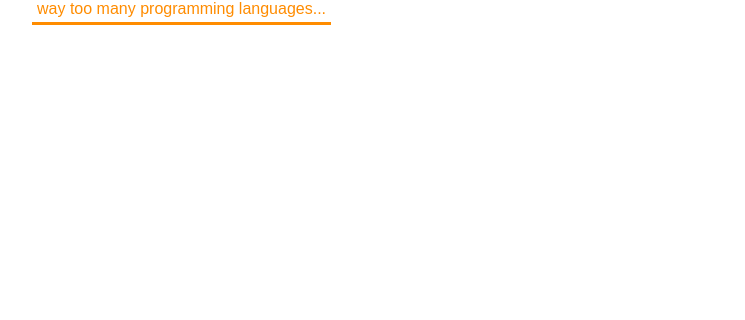
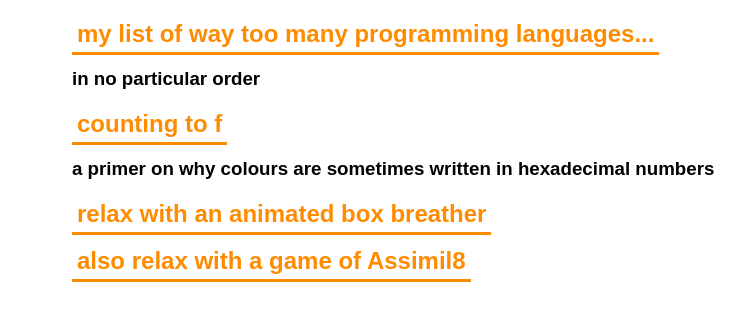
Before and after one commit to heimp/heimp.github.io, a plain HTML site: page index.html in a window 1280 px wide. Shown: the whole page, without its empty margins (108-853 px from the left). Drawn offline with Linux system fonts and the light colour scheme.

Commit message:
sally forth commit

```diff
--- a/index.html
+++ b/index.html
@@ -5,10 +5,49 @@
 	<title>Home</title>
 	<link rel="stylesheet" href="styles/styles.css">
 </head>
-<body>
+<body class="home">
 	<div class="wrapper">
-		<a href="langtable/index.html">way too many programming languages...</a>
 
+		<ul>
+
+			<li>
+				<h2>
+					<a href="langtable/index.html">
+							my list of way too many programming languages...
+					</a>
+				</h2>
+				<h3>
+					in no particular order
+				</h3>
+			</li>
+
+			<li>
+				<h2>
+					<a href="langtable/index.html">
+							counting to f
+					</a>
+				</h2>
+				<h3>
+					a primer on why colours are sometimes written in hexadecimal numbers
+				</h3>
+			</li>
+
+			<li>
+				<h2>
+					<a href="#">
+							relax with an animated box breather
+					</a>
+				</h2>
+			</li>
+
+			<li>
+				<h2>
+					<a href="#">
+						also relax with a game of Assimil8
+					</a>
+				</h2>
+			</li>
+		</ul>
 	</div>
 </body>
 </html>
--- a/styles/styles.scss
+++ b/styles/styles.scss
@@ -7,7 +7,7 @@ $arc-color: goldenrod;
 body {
 	animation: fader 1s;
 
-	@keyframes {
+	@keyframes fader {
 		from {
 			opacity: 0;
 		}
@@ -16,21 +16,36 @@ body {
 		}
 	}
 
+}
+
+
+.home {
+
 	.wrapper {
 		margin: 0 auto;
 		width: 80%;
 		max-width: 1000px;
 	}
-}
+
+	ul {
+		list-style: none;
+
+		li {
 
 			a {
 				text-decoration: none;
 				border-bottom: 3px solid darkorange;
 				color: darkorange;
 				padding: 5px;
+				transition: all 500ms;
 
 				&:hover {
 					background-color: complement(darkorange);
+					padding: 20px 20px 20px 0;
+					font-size: 2rem;
+				}
+			}
+		}
 	}
 }
 
@@ -57,6 +72,11 @@ a {
 			background-color: white;
 			color: black;
 		}
+	}
+
+	input[type="text"] {
+		width: 100%;
+		padding: 10px;
 	}
 }
 
```
Also changed, not shown: langtable/index.html (+1 -1 lines), styles/styles.css, 1 other file. Lines whose indentation alone changed are shown as unchanged.
